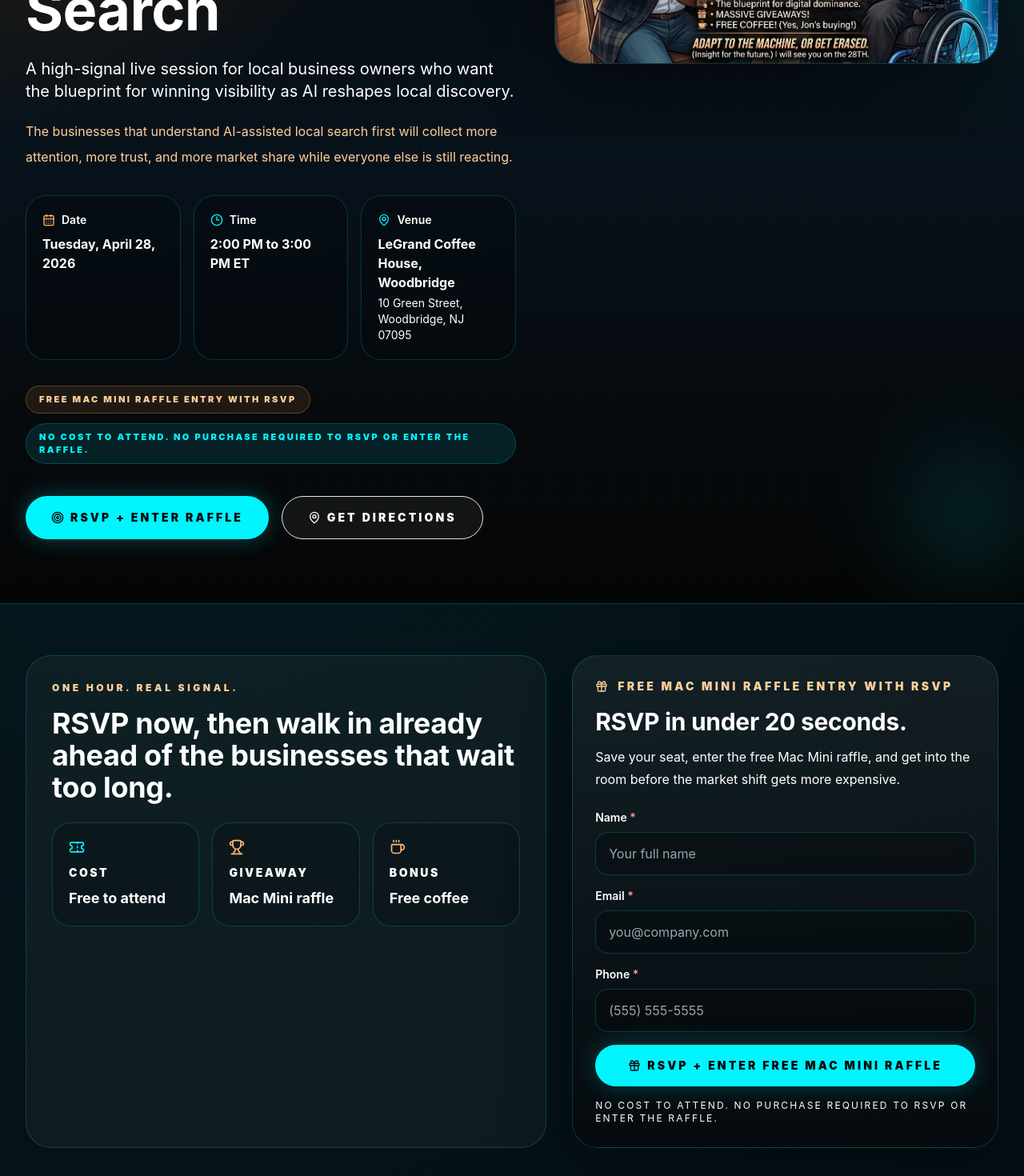
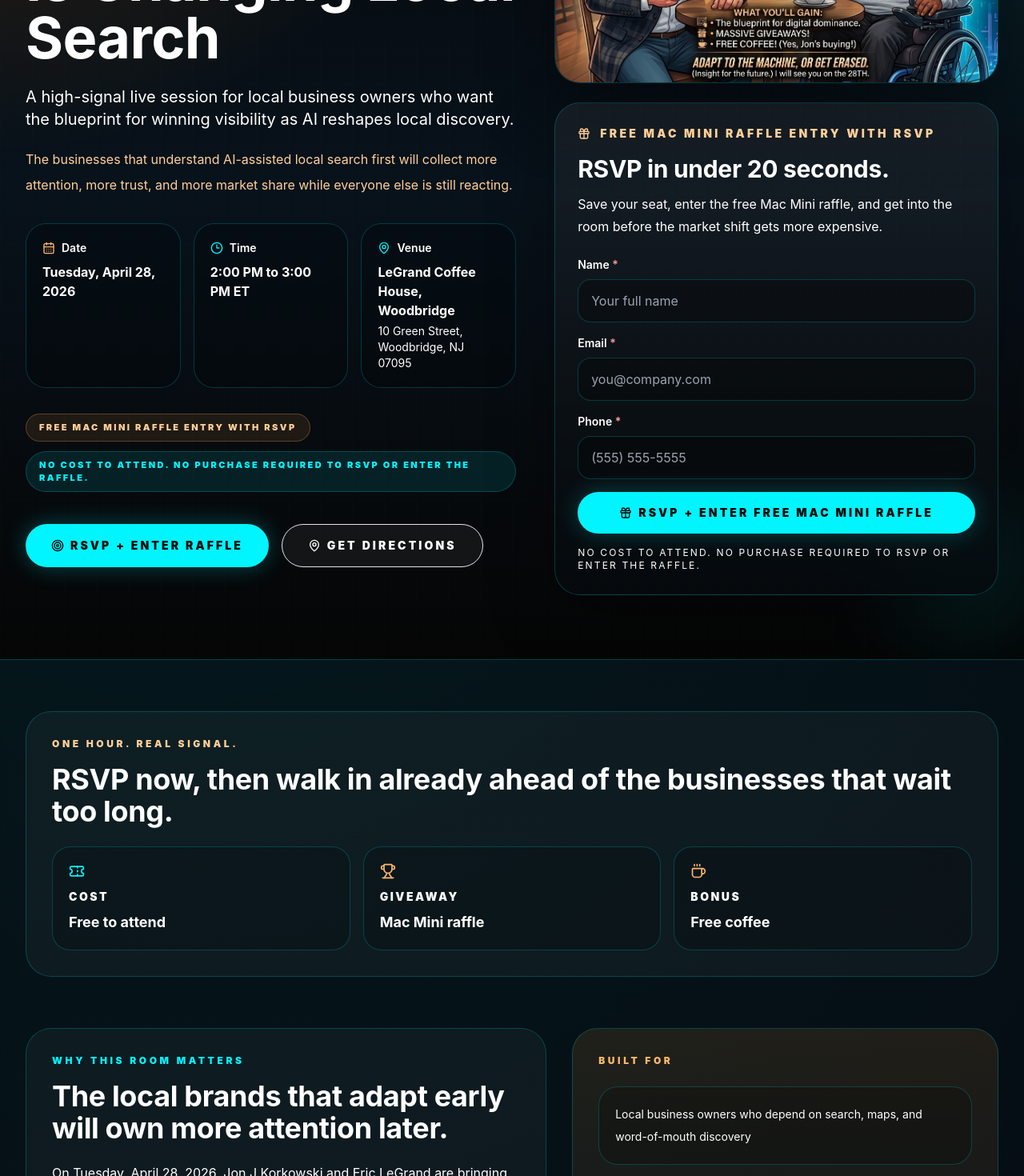
Before and after one commit to mbishopfx/trd-website, a Next.js app: page /events/brewing-with-success-ai-local-search in a window 1280 px wide. Shown: the part 560-2030 px from the top of the page at 80% size. Built offline with nearby package versions, Linux system fonts and the light colour scheme; no server answers.

Commit message:
Move event RSVP form under flyer

```diff
--- a/src/app/events/[slug]/page.tsx
+++ b/src/app/events/[slug]/page.tsx
@@ -224,7 +224,7 @@ export default async function EventDetailPage({ params }: PageProps) {
               </div>
             </div>
 
-            <div className="relative">
+            <div className="relative space-y-6">
               <div className="absolute -left-6 -top-6 h-28 w-28 rounded-full bg-[#ff9d3d]/25 blur-3xl" />
               <div className="absolute -bottom-8 -right-6 h-32 w-32 rounded-full bg-brand-cyan/20 blur-3xl" />
               <div className="relative overflow-hidden rounded-[2rem] border border-white/10 bg-black/30 shadow-[0_35px_90px_rgba(0,0,0,0.4)]">
@@ -237,12 +237,20 @@ export default async function EventDetailPage({ params }: PageProps) {
                   priority
                 />
               </div>
+              <div id="event-rsvp" className="relative">
+                <EventRSVPForm
+                  eventSlug={event.slug}
+                  eventTitle={event.title}
+                  giveawayTitle={event.giveaway.title}
+                  legalLine={event.giveaway.legalLine}
+                />
+              </div>
             </div>
           </div>
         </section>
 
-        <section id="event-rsvp" className="px-4 py-16 sm:px-6 lg:px-8">
-          <div className="mx-auto grid max-w-7xl gap-8 lg:grid-cols-[1.1fr_0.9fr]">
+        <section className="px-4 py-16 sm:px-6 lg:px-8">
+          <div className="mx-auto max-w-7xl">
             <div className="rounded-[2rem] border border-white/10 bg-white/[0.04] p-8">
               <p className="text-xs font-black uppercase tracking-[0.3em] text-[#ffcf99]">
                 One hour. Real signal.
@@ -274,13 +282,6 @@ export default async function EventDetailPage({ params }: PageProps) {
                 </div>
               </div>
             </div>
-
-            <EventRSVPForm
-              eventSlug={event.slug}
-              eventTitle={event.title}
-              giveawayTitle={event.giveaway.title}
-              legalLine={event.giveaway.legalLine}
-            />
           </div>
         </section>
 
```
